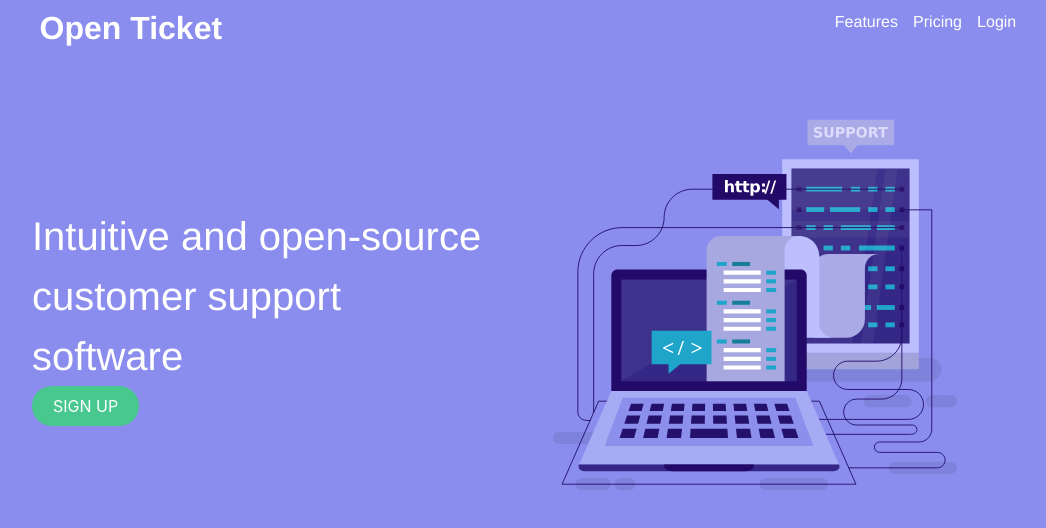
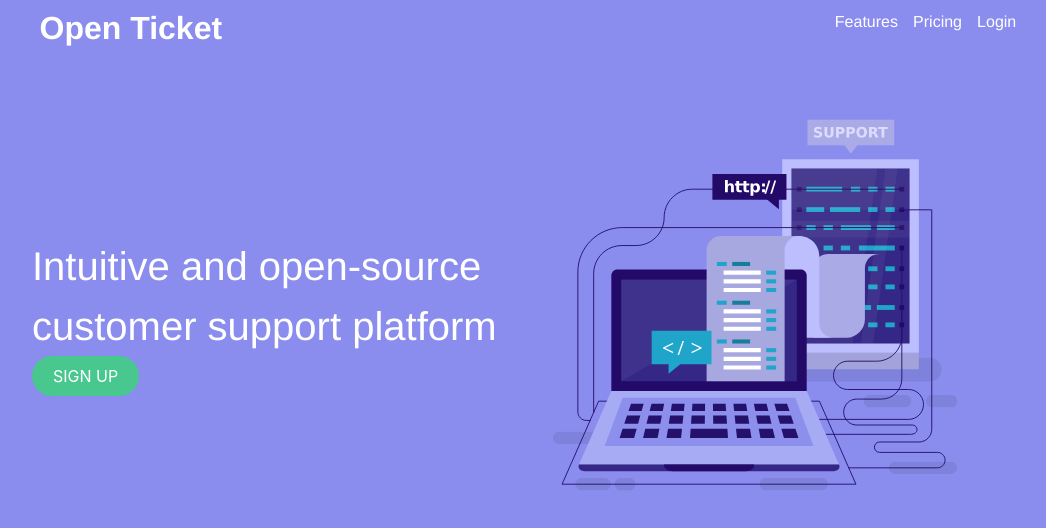
Before and after one commit to LuisHCK/open-ticket, a Vue app: page / in a window 1280 px wide. Shown: the top 528 px of the page, without its empty margins (131-1177 px from the left). Built offline with nearby package versions, Linux system fonts and the light colour scheme.

Commit message:
Update branding

```diff
--- a/src/views/Landing.vue
+++ b/src/views/Landing.vue
@@ -9,7 +9,7 @@
               <div class="info-container">
                 <h1
                   class="is-size-2 has-text-white"
-                >Intuitive and open-source customer support software</h1>
+                >Intuitive and open-source customer support platform</h1>
                 <button @click="$router.push('/home')" class="button is-success is-rounded">SIGN UP</button>
               </div>
             </div>
```
